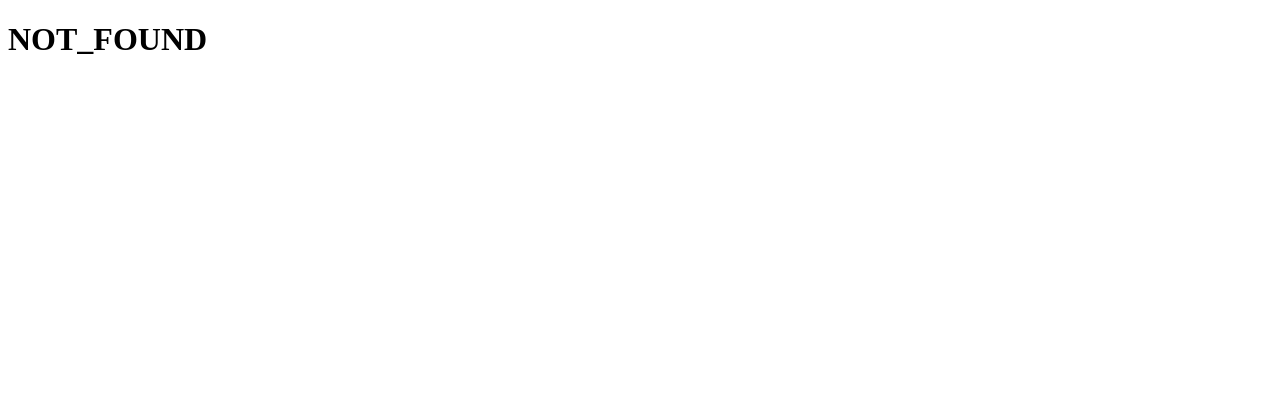
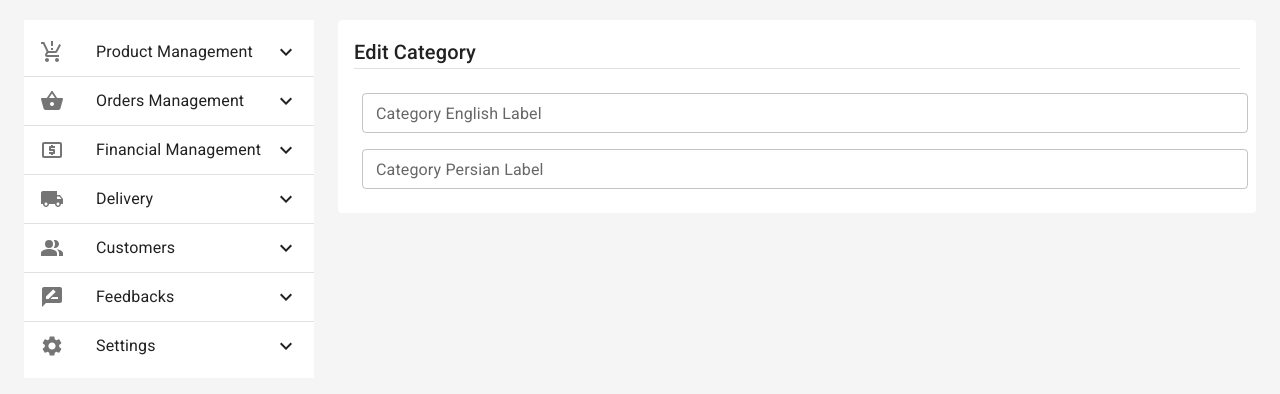
Before and after one commit to pdrm26/shopping, a React (Vite) app in the folder client/: page /products/categories/edit in a window 1280 px wide. Shown: the top 394 px of the page. Built offline with nearby package versions, Linux system fonts and the light colour scheme.

Commit message:
chore: structurize the edit category field

```diff
--- a/client/src/App.tsx
+++ b/client/src/App.tsx
@@ -11,7 +11,7 @@ import FinancialDiscountCodes from "./components/panels/financial/FinancialDisco
 import DeliveryList from "./components/panels/delivery/DeliveryList";
 import FeedbacksList from "./components/panels/feedbacks/FeedbacksList";
 import SettingsSecurity from "./components/panels/settings/SettingsSecurity";
-import ProductCategoryAdd from "./components/panels/product/ProductCategoryAdd";
+import EditCategory from "./components/panels/product/EditCategory";
 
 export default function App() {
     return (
@@ -21,7 +21,7 @@ export default function App() {
                     {/* Product */}
                     <Route path="products/list" element={<ProductsList />} />
                     <Route path="products/add" element={<ProductAdd />} />
-                    <Route path="products/categories/add" element={<ProductCategoryAdd />} />
+                    <Route path="products/categories/edit" element={<EditCategory />} />
                     <Route path="products/categories" element={<ProductCategories />} />
                     <Route path="products/offers" element={<ProductsOffers />} />
                     {/* Orders */}
--- a/client/src/components/listItems/Product.tsx
+++ b/client/src/components/listItems/Product.tsx
@@ -32,7 +32,7 @@ export default function Product() {
                             <ListItemText primary="Add Product" />
                         </ListItemButton>
                     </NavLink>
-                    <NavLink to="products/categories/add">
+                    <NavLink to="products/categories/edit">
                         <ListItemButton sx={{ pl: 4 }}>
                             <ListItemIcon>
                                 <AddCircleOutlined />
--- /dev/null
+++ b/client/src/components/panels/product/EditCategory.tsx
@@ -0,0 +1,19 @@
+import { Box, TextField } from "@mui/material";
+import Content from "../../Content";
+
+export default function EditCategory() {
+    return (
+        <Content title="Edit Category">
+            <Box
+                component="form"
+                sx={{
+                    "& > :not(style)": { m: 1, width: "100%" },
+                }}
+                autoComplete="off"
+            >
+                <TextField size="small" id="category_label_en" label="Category English Label" variant="outlined" />
+                <TextField size="small" id="category_label_fa" label="Category Persian Label" variant="outlined" />
+            </Box>
+        </Content>
+    );
+}
--- a/client/src/components/panels/product/ProductCategoryAdd.tsx
+++ /dev/null
@@ -1,3 +0,0 @@
-export default function ProductCategoryAdd() {
-    return <div>ProductCategoryAdd</div>;
-}
```
